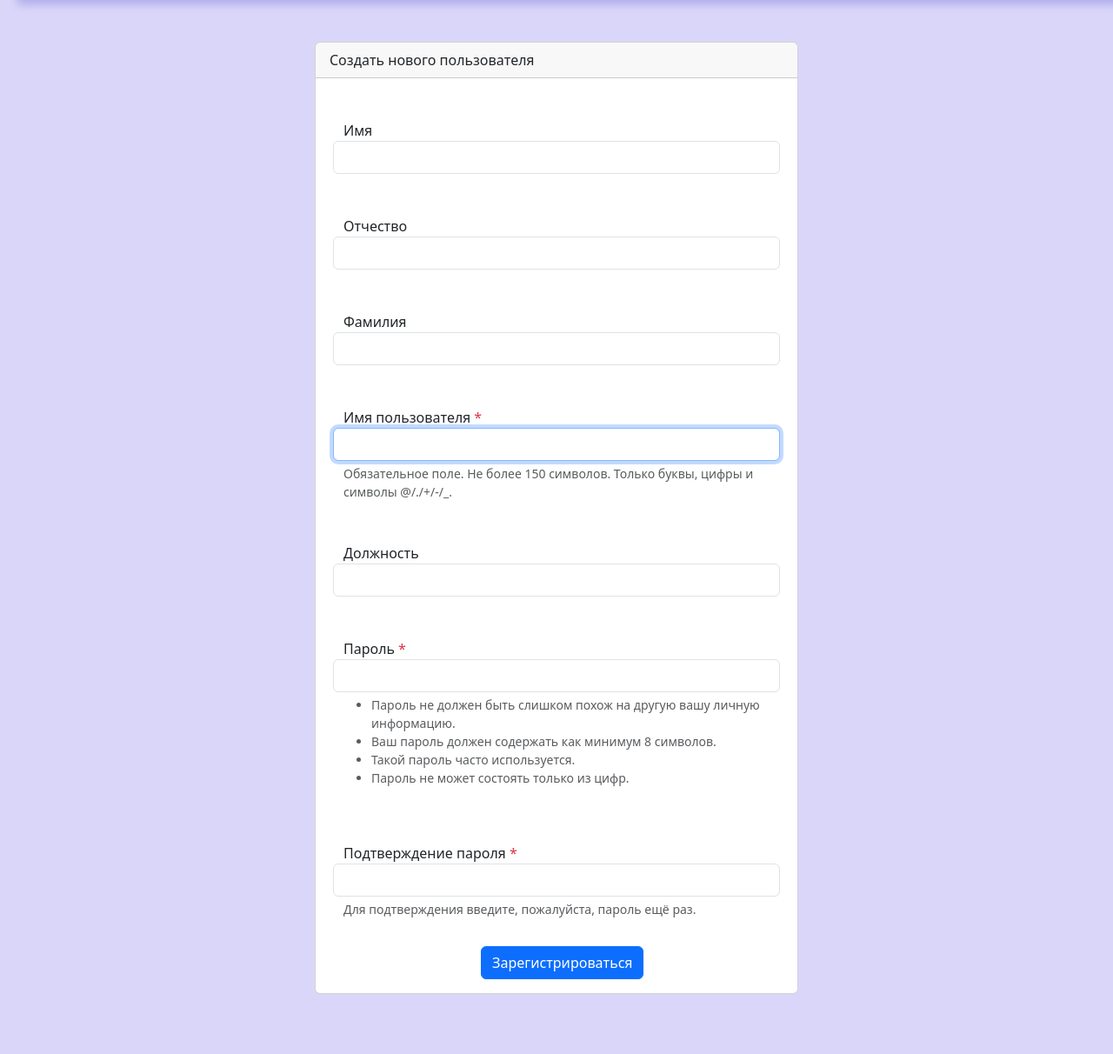
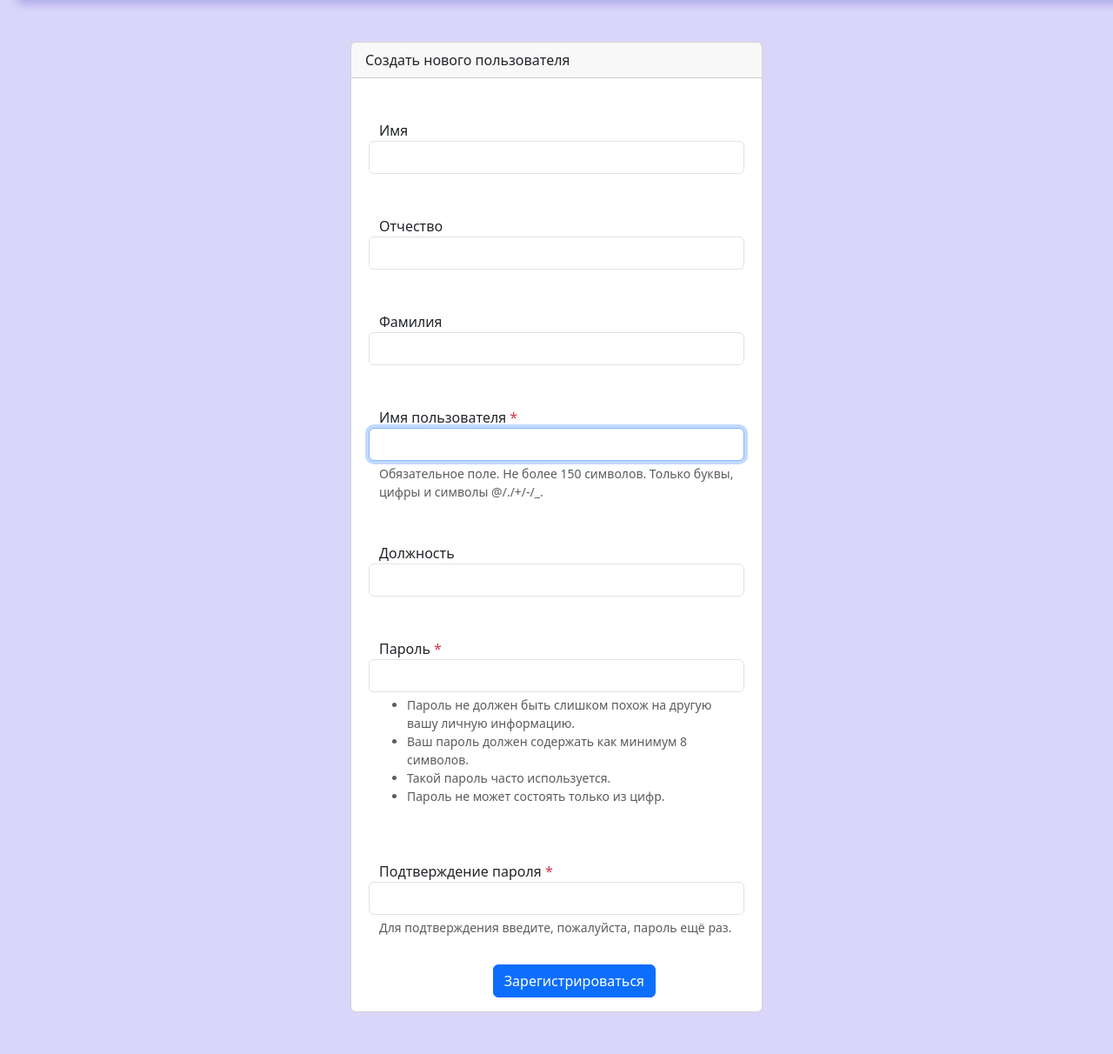
Before and after one commit to Frizzz17/administrative-commission, a Django app: page /auth/new_user/ in a window 1280 px wide. Shown: the part 59-1271 px from the top of the page at 87% size. Before the commit the page ends 1202 px from the top, so only its background shows below. Run offline with Django 3.2, Linux system fonts and the light colour scheme; some libraries are stand-ins or nearby versions.

Commit message:
Внёс правки в шаблон регистрации

```diff
--- a/adm_com/templates/users/reg_user.html
+++ b/adm_com/templates/users/reg_user.html
@@ -1,6 +1,7 @@
 {% extends "base.html" %}
 {% block title %}Создать нового пользователя{% endblock %}
 {% block content %}
+  <div class="container">
     <div class="row justify-content-center">
       <div class="col-md-6 p-5">
         <div class="card">
@@ -51,4 +52,5 @@
         </div> <!-- card -->
       </div> <!-- col -->
     </div> <!-- row -->
+  </div> <!-- container -->
 {% endblock %}
```
Lines whose indentation alone changed are shown as unchanged.
